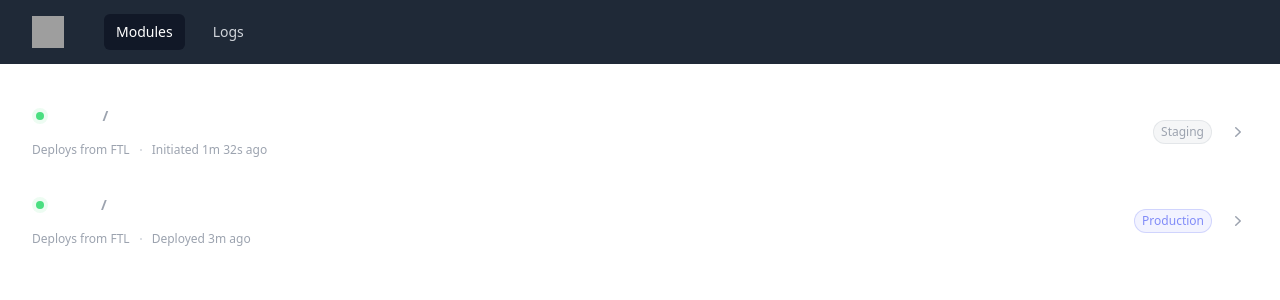
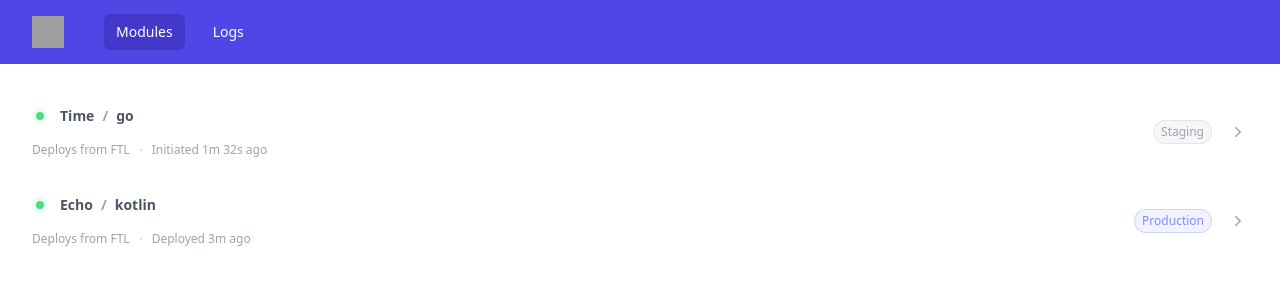
Before and after one commit to TBD54566975/ftl, a SvelteKit app in the folder console/: page / in a window 1280 px wide. Shown: the top 300 px of the page. Built offline with nearby package versions, Linux system fonts and the light colour scheme; grey boxes are pictures that could not be loaded.

Commit message:
Better light mode UI

```diff
--- a/console/src/routes/+layout.svelte
+++ b/console/src/routes/+layout.svelte
@@ -12,14 +12,14 @@
 </script>
 
 <div class="min-h-full">
-  <nav class="bg-gray-800">
+  <nav class="bg-indigo-600">
     <div class="mx-auto max-w-7xl px-4 sm:px-6 lg:px-8">
       <div class="flex h-16 items-center justify-between">
         <div class="flex items-center">
           <div class="flex-shrink-0">
             <img
               class="h-8 w-8"
-              src="https://tailwindui.com/img/logos/mark.svg?color=indigo&shade=500"
+              src="https://tailwindui.com/img/logos/mark.svg?color=indigo&shade=300"
               alt="FTL"
             />
           </div>
@@ -28,15 +28,15 @@
               <a
                 href="/"
                 class="{path === '/' || path.startsWith('/modules')
-                  ? 'bg-gray-900'
-                  : ''} text-white rounded-md px-3 py-2 text-sm font-medium"
+                  ? 'bg-indigo-700'
+                  : ''} text-white hover:bg-indigo-700 rounded-md px-3 py-2 text-sm font-medium"
                 aria-current="page">Modules</a
               >
               <a
                 href="/logs"
                 class="{path === '/logs'
-                  ? 'bg-gray-900'
-                  : ''} text-gray-300 hover:bg-gray-700 hover:text-white rounded-md px-3 py-2 text-sm font-medium"
+                  ? 'bg-indigo-700'
+                  : ''} text-white hover:bg-indigo-700 rounded-md px-3 py-2 text-sm font-medium"
                 >Logs</a
               >
             </div>
--- a/console/src/routes/+page.svelte
+++ b/console/src/routes/+page.svelte
@@ -5,7 +5,9 @@
         <div class="flex-none rounded-full p-1 text-green-400 bg-green-400/10">
           <div class="h-2 w-2 rounded-full bg-current" />
         </div>
-        <h2 class="min-w-0 text-sm font-semibold leading-6 text-white">
+        <h2
+          class="min-w-0 text-sm font-semibold leading-6 text-gray-600 dark:text-white"
+        >
           <a href="/modules/time" class="flex gap-x-2">
             <span class="truncate">Time</span>
             <span class="text-gray-400">/</span>
@@ -48,7 +50,9 @@
         <div class="flex-none rounded-full p-1 text-green-400 bg-green-400/10">
           <div class="h-2 w-2 rounded-full bg-current" />
         </div>
-        <h2 class="min-w-0 text-sm font-semibold leading-6 text-white">
+        <h2
+          class="min-w-0 text-sm font-semibold leading-6 text-gray-600 dark:text-white"
+        >
           <a href="/modules/echo" class="flex gap-x-2">
             <span class="truncate">Echo</span>
             <span class="text-gray-400">/</span>
--- a/console/src/routes/logs/+page.svelte
+++ b/console/src/routes/logs/+page.svelte
@@ -1 +1 @@
-<h1 class="text-white">Coming soon...</h1>
+<h1 class="dark:text-white">Coming soon...</h1>
--- a/console/src/routes/modules/[slug]/+page.svelte
+++ b/console/src/routes/modules/[slug]/+page.svelte
@@ -1 +1 @@
-<h1 class="text-white">Coming soon...</h1>
+<h1 class="dark:text-white">Coming soon...</h1>
```
